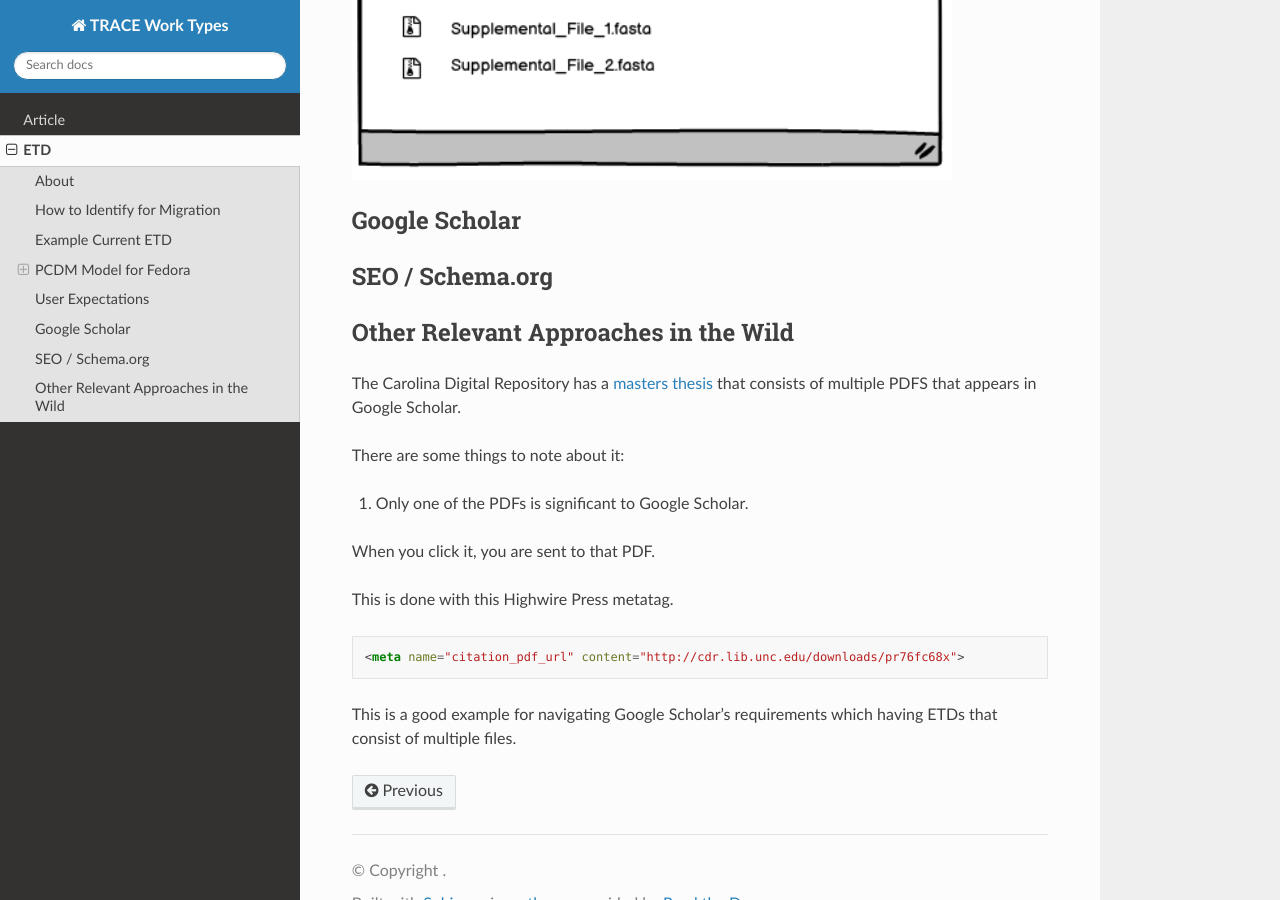
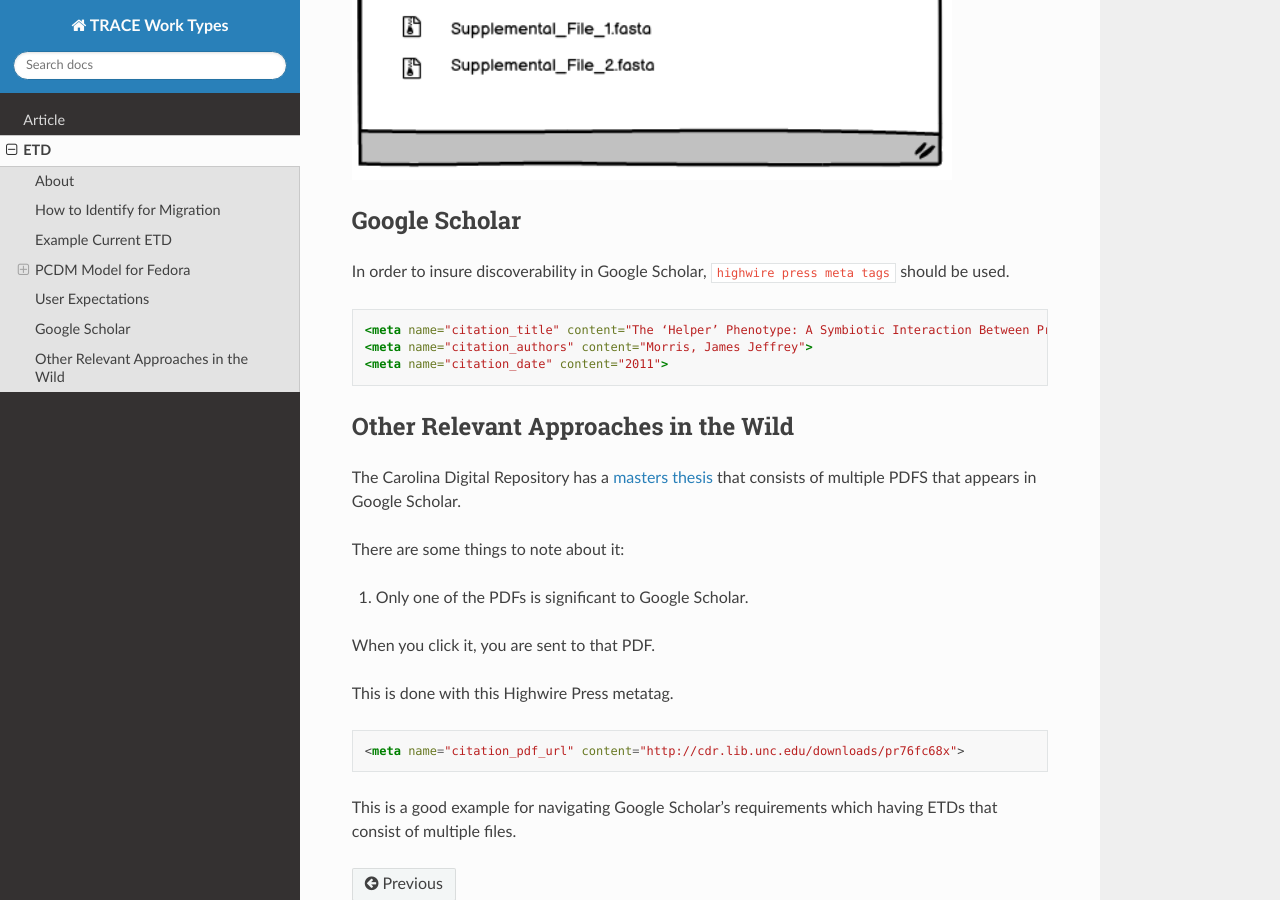
Before and after one commit to utkdigitalinitiatives/trace_work_types_planning, a Sphinx documentation site: the page built from docs/source/contents/etd.rst, in a window 1280 px wide and 900 px high, scrolled down 4641 px. Built offline with Sphinx 7.4.7 and the Read the Docs theme 2.0.0, drawn with Linux system fonts in a browser that asks for light colours.

Commit message:
Initialize Google Scholar.

```diff
--- a/docs/source/contents/etd.rst
+++ b/docs/source/contents/etd.rst
@@ -229,8 +229,14 @@ Unrestricted files should be available beneathe the metadata.
 Google Scholar
 --------------
 
-SEO / Schema.org
-----------------
+In order to insure discoverability in Google Scholar, :code:`highwire press meta tags` should be used.
+
+.. code-block:: xml
+
+    <meta name="citation_title" content="The ‘Helper’ Phenotype: A Symbiotic Interaction Between Prochlorococcus and Hydrogen Peroxide Scavenging Microorganisms">
+    <meta name="citation_authors" content="Morris, James Jeffrey">
+    <meta name="citation_date" content="2011">
+
 
 Other Relevant Approaches in the Wild
 -------------------------------------
```
